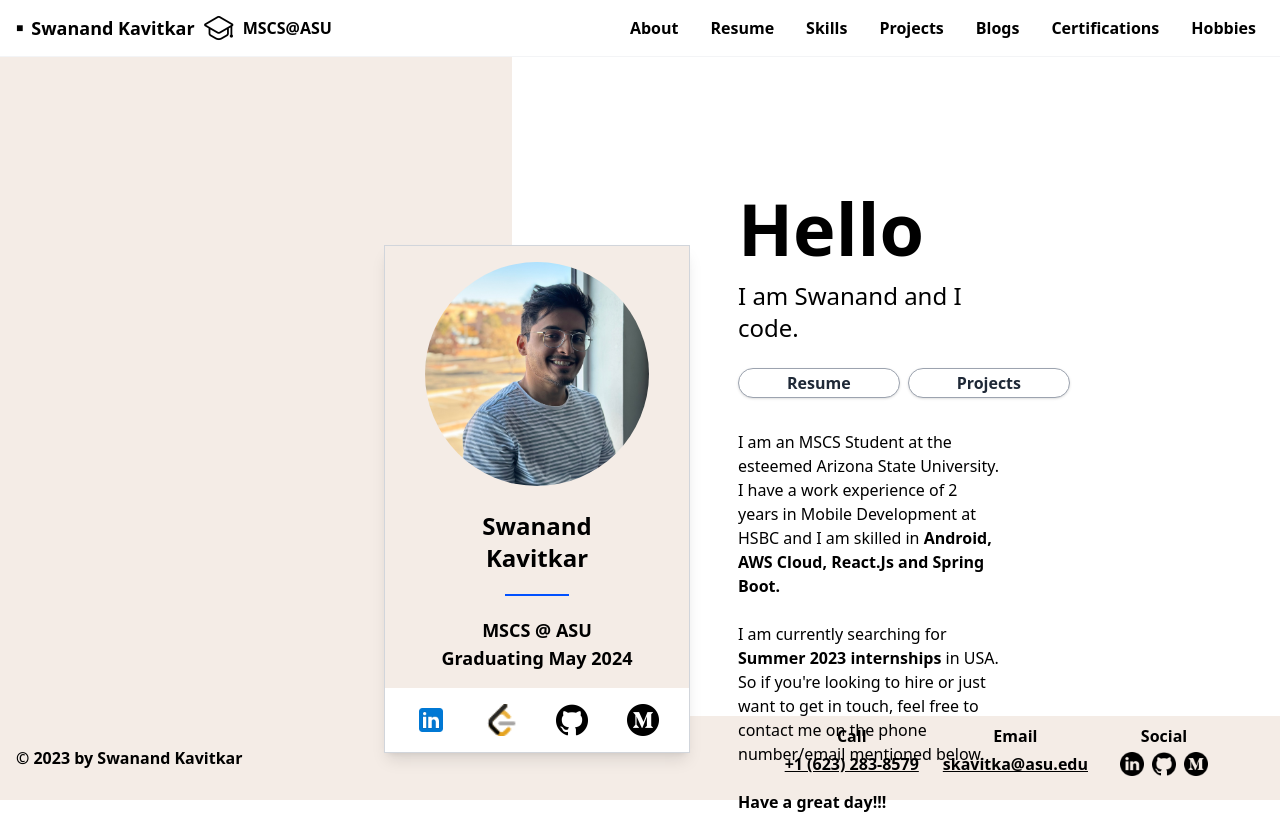
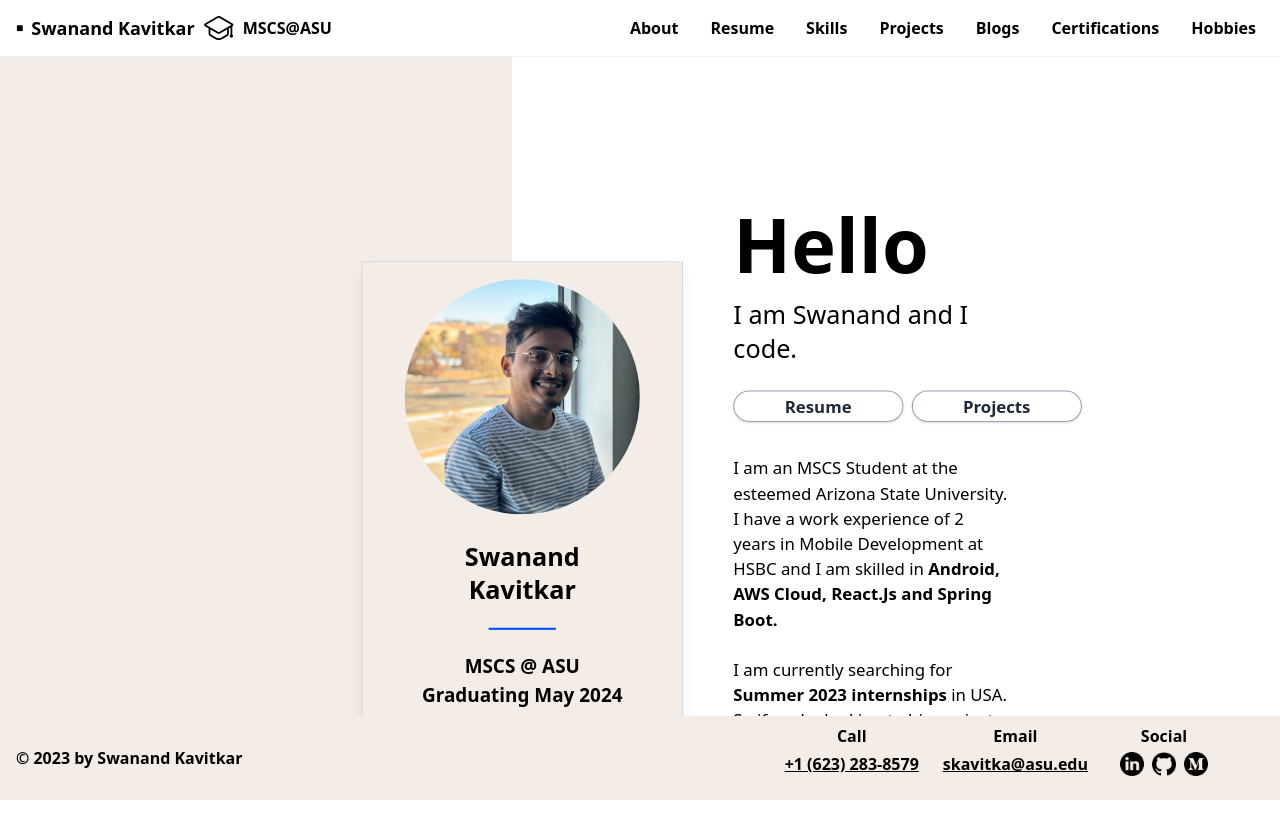
Before and after one commit to S-Threepio/S-Threepio.github.io, a React (Create React App) app: page / in a window 1280 px wide. After the commit the page ends 800 px from the top, so only its background shows below. Built offline with nearby package versions, Linux system fonts and the light colour scheme.

Commit message:
fixed scaling

```diff
--- a/src/App.js
+++ b/src/App.js
@@ -8,10 +8,10 @@
   return (
     <div className="flex flex-col min-h-screen">
       <Header />
-      <div className="flex flex-1 flex-row">
+      <div className="flex flex-1 flex-row overflow-hidden w-screen relative">
         <div className="flex flex-[2] bg-[#F4ECE6]"></div>
         <div className="flex flex-[3] bg-white "></div>
-        <div className="flex flex-[4] flex-row items-center absolute  top-[20%] left-[30%]">
+        <div className="MyInfo flex flex-[4] flex-row items-center absolute top-[20%] left-[30%] scale-105">
           <Intro />
           <Bio />
         </div>
```
